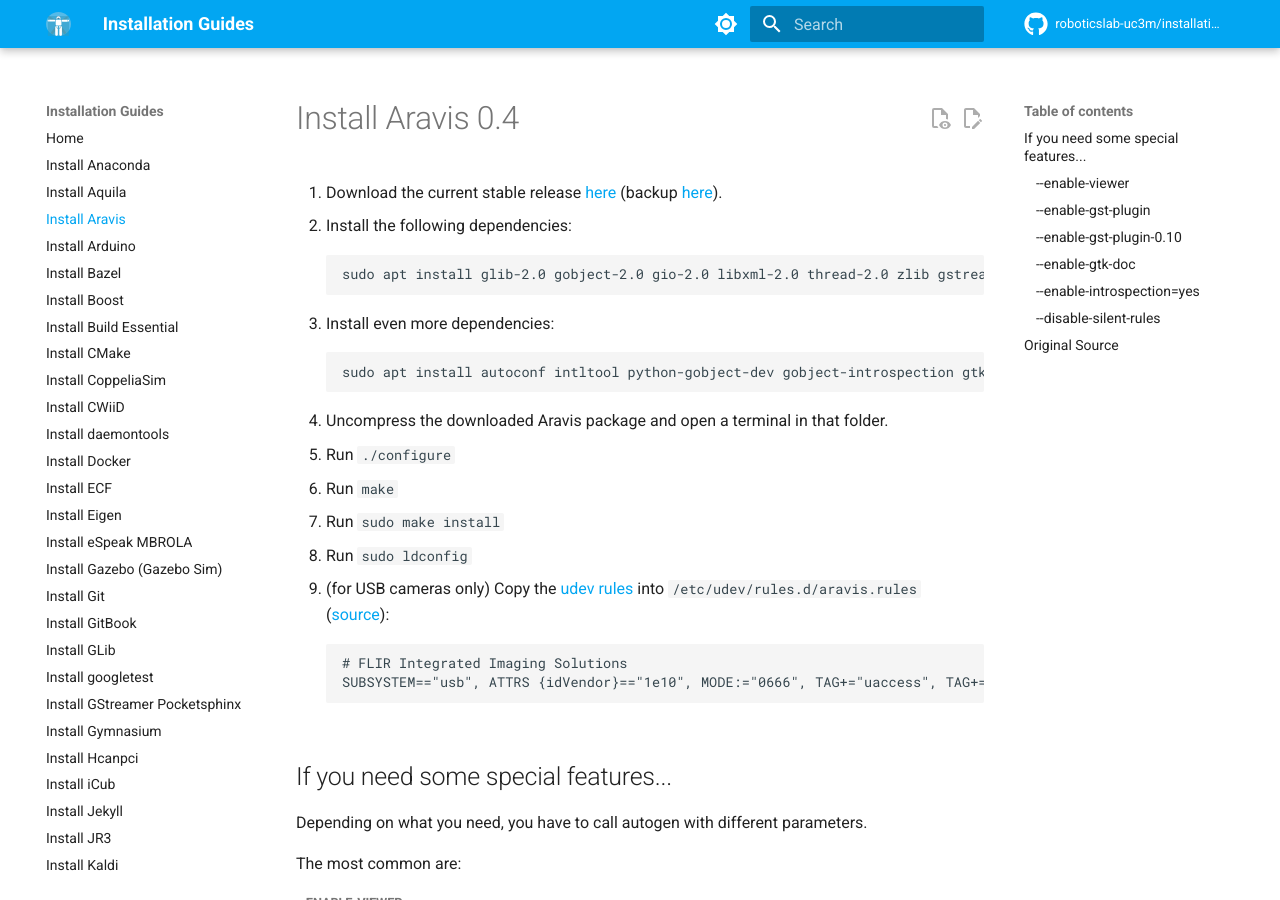
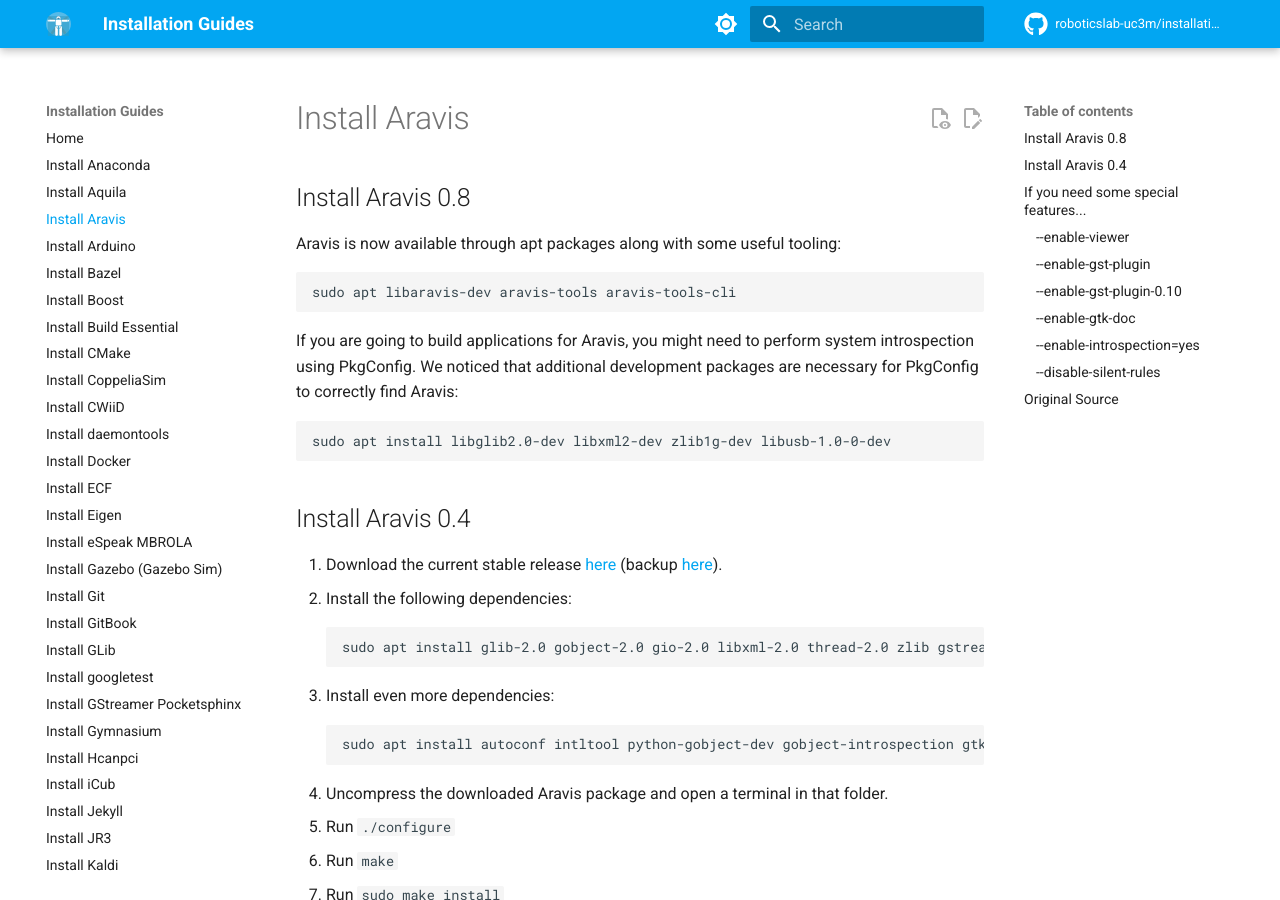
Before and after one commit to roboticslab-uc3m/installation-guides, an MkDocs documentation site: the page built from docs/install-aravis.md, in a window 1280 px wide and 900 px high. Built offline with MkDocs 1.6.1 and Material for MkDocs 9.7.7, drawn with Linux system fonts in a browser that asks for light colours; comment, search, counter and statistics services are not loaded.

Commit message:
Revise Aravis installation guide for version 0.8
Updated installation instructions for Aravis to include version 0.8 and necessary dependencies.

````diff
--- a/docs/install-aravis.md
+++ b/docs/install-aravis.md
@@ -1,4 +1,20 @@
-# Install Aravis 0.4
+# Install Aravis
+
+## Install Aravis 0.8
+
+Aravis is now available through apt packages along with some useful tooling:
+
+```
+sudo apt libaravis-dev aravis-tools aravis-tools-cli
+```
+
+If you are going to build applications for Aravis, you might need to perform system introspection using PkgConfig. We noticed that additional development packages are necessary for PkgConfig to correctly find Aravis:
+
+```
+sudo apt install libglib2.0-dev libxml2-dev zlib1g-dev libusb-1.0-0-dev
+```
+
+## Install Aravis 0.4
 
 1. Download the current stable release  [here](http://ftp.gnome.org/pub/GNOME/sources/aravis/0.4/) (backup [here](https://sourceforge.net/projects/roboticslab/files/External/aravis)).
 2. Install the following dependencies:
````
